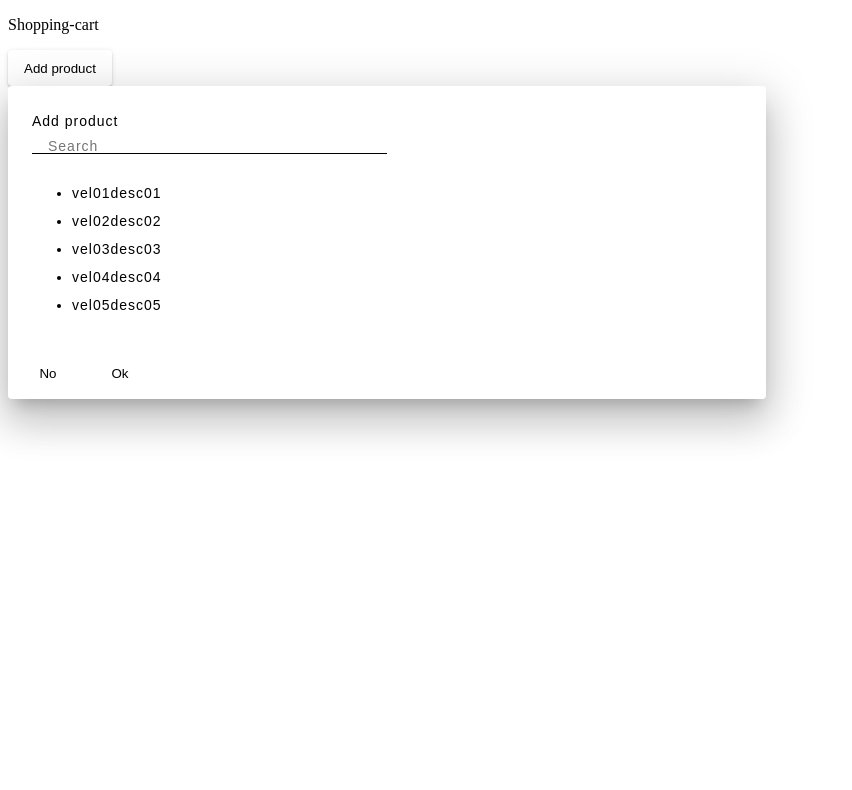
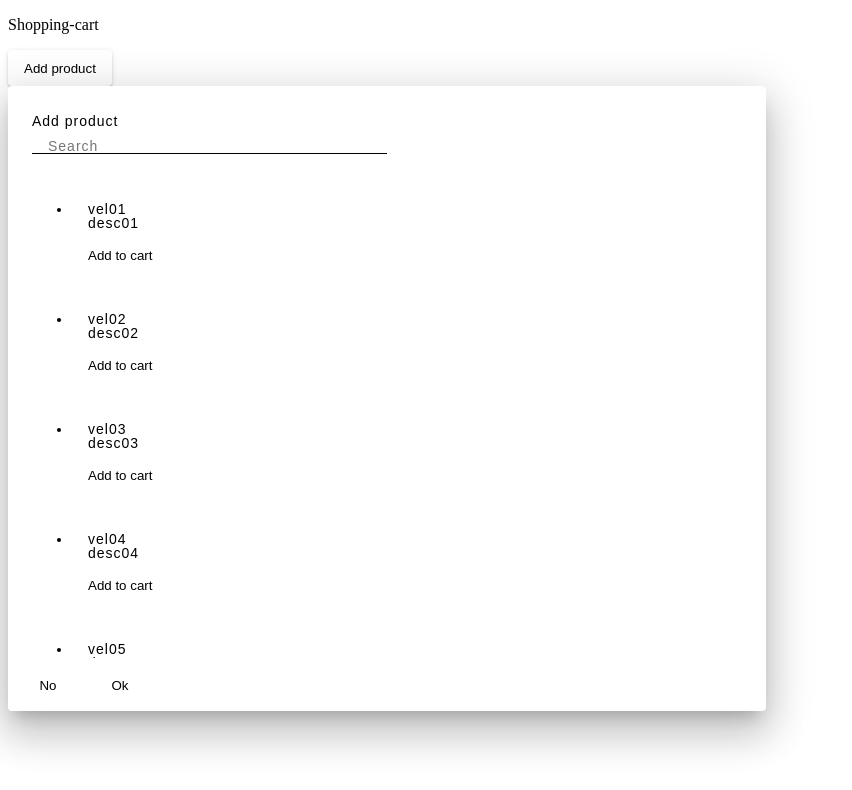
Before and after one commit to javierrv/santng, an Angular app: page / in a window 1280 px wide. Both pictures are taken after a click on the button "Add product". Shown: the top 790 px of the page, without its empty margins (0-852 px from the left). Built offline with nearby package versions, Linux system fonts and the light colour scheme.

Commit message:
pass data to item-card component and update its template

```diff
--- a/src/app/item-card/item-card.component.html
+++ b/src/app/item-card/item-card.component.html
@@ -1,3 +1,9 @@
 <mat-card>
-    <mat-card-content>Item card</mat-card-content>
+    <mat-card-header>
+        <mat-card-title>{{item.title}}</mat-card-title>
+        <mat-card-subtitle>{{item.description}}</mat-card-subtitle>
+    </mat-card-header>
+    <mat-card-actions>
+        <button mat-button>Add to cart</button>
+    </mat-card-actions>
 </mat-card>
--- a/src/app/item-card/item-card.component.ts
+++ b/src/app/item-card/item-card.component.ts
@@ -1,4 +1,5 @@
-import { Component } from '@angular/core';
+import { Component, Input } from '@angular/core';
+import { Item } from '../items';
 
 @Component({
   selector: 'app-item-card',
@@ -6,5 +7,5 @@ import { Component } from '@angular/core';
   styleUrls: ['./item-card.component.sass']
 })
 export class ItemCardComponent {
-
+  @Input() item: Item = { title: 'default', description: 'default' };
 }
--- a/src/app/product-list/product-list.component.html
+++ b/src/app/product-list/product-list.component.html
@@ -9,10 +9,7 @@
   <ul>
     <li>
     <!-- li *ngFor="let item of products; index as i; first as isFirst" -->
-      <mat-card-header>
-        <mat-card-title>{{item.title}}</mat-card-title>
-        <mat-card-subtitle>{{item.description}}</mat-card-subtitle>
-      </mat-card-header>
+      <app-item-card [item]="item"></app-item-card>
     </li>
   </ul>
   </a>
```
